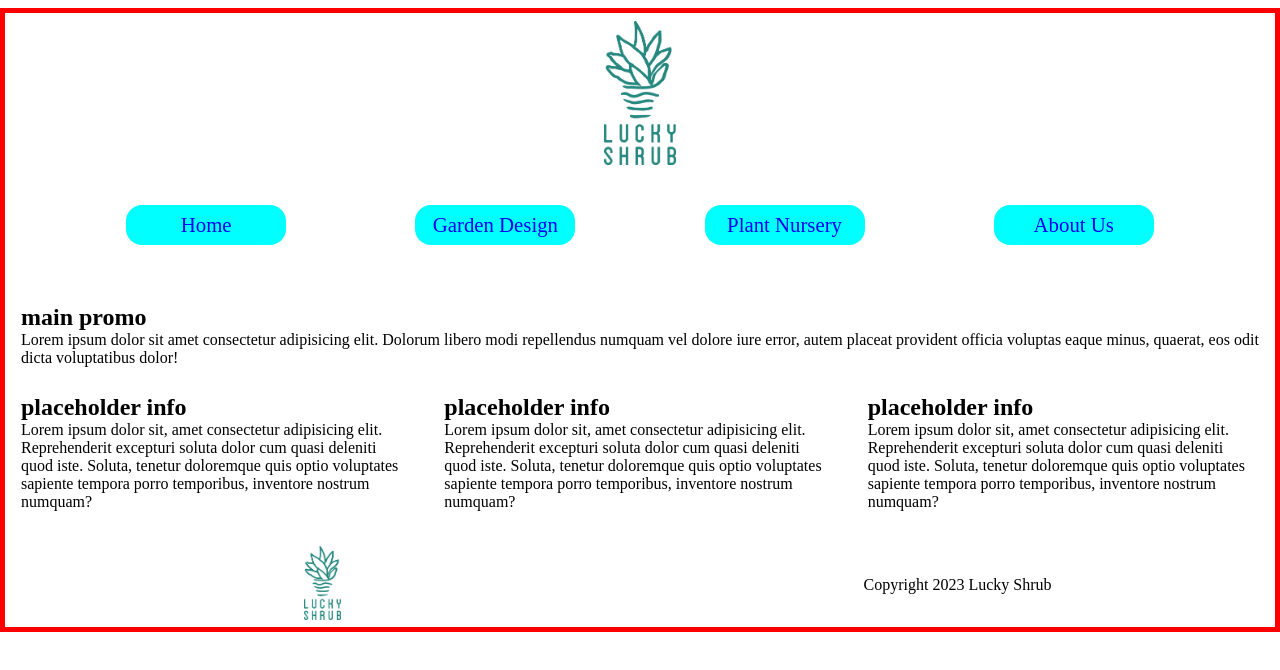
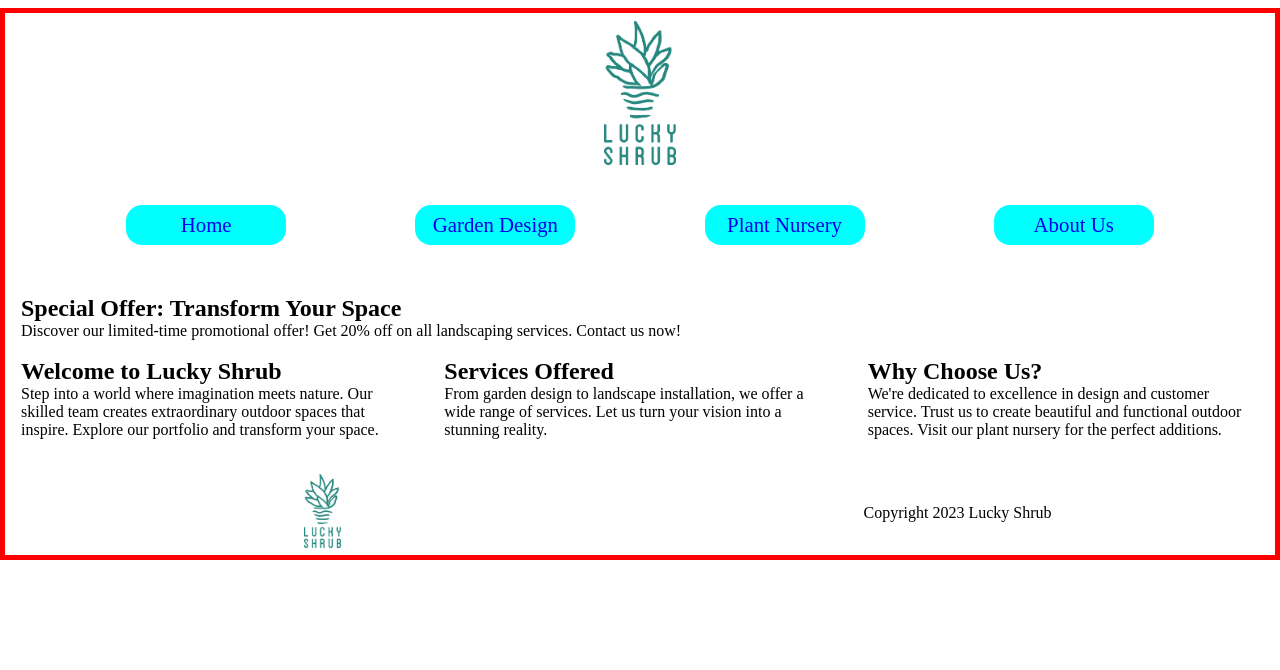
Before and after one commit to AywinK/luckyShrub, a plain HTML site: page index.html in a window 1280 px wide. Drawn offline with Linux system fonts and the light colour scheme.

Commit message:
updates articles with text

```diff
--- a/index.html
+++ b/index.html
@@ -47,32 +47,29 @@
     <main>
 
         <article class="hero">
-            <h1>main promo</h1>
-            <p>Lorem ipsum dolor sit amet consectetur adipisicing elit. Dolorum libero modi repellendus numquam vel
-                dolore iure error, autem placeat provident officia voluptas eaque minus, quaerat, eos odit dicta
-                voluptatibus dolor!</p>
+            <h1>Special Offer: Transform Your Space</h1>
+            <p>Discover our limited-time promotional offer! Get 20% off on all landscaping services. Contact us now!</p>
         </article>
 
         <article class="articleLeft">
-            <h2>placeholder info</h2>
-            <p>Lorem ipsum dolor sit, amet consectetur adipisicing elit. Reprehenderit excepturi soluta dolor cum quasi
-                deleniti quod iste. Soluta, tenetur doloremque quis optio voluptates sapiente tempora porro temporibus,
-                inventore nostrum numquam?</p>
+            <h2>Welcome to Lucky Shrub</h2>
+            <p>Step into a world where imagination meets nature. Our skilled team creates extraordinary outdoor spaces
+                that inspire. Explore our portfolio and transform your space.</p>
         </article>
         <article class="articleMiddle">
-            <h2>placeholder info</h2>
-            <p>Lorem ipsum dolor sit, amet consectetur adipisicing elit. Reprehenderit excepturi soluta dolor cum quasi
-                deleniti quod iste. Soluta, tenetur doloremque quis optio voluptates sapiente tempora porro temporibus,
-                inventore nostrum numquam?</p>
+            <h2>Services Offered</h2>
+            <p>From garden design to landscape installation, we offer a wide range of services. Let us turn your vision
+                into a stunning reality.</p>
         </article>
         <article class="articleRight">
-            <h2>placeholder info</h2>
-            <p>Lorem ipsum dolor sit, amet consectetur adipisicing elit. Reprehenderit excepturi soluta dolor cum quasi
-                deleniti quod iste. Soluta, tenetur doloremque quis optio voluptates sapiente tempora porro temporibus,
-                inventore nostrum numquam?</p>
+            <h2>Why Choose Us?</h2>
+            <p>We're dedicated to excellence in design and customer service. Trust us to create beautiful and functional
+                outdoor spaces. Visit our plant nursery for the perfect additions.</p>
         </article>
 
     </main>
+
+
     <footer>
         <div>
             <img class="footerLogo" src="assets/images/Asset 2@3x.png" alt="Lucky Shrub logo">
```
